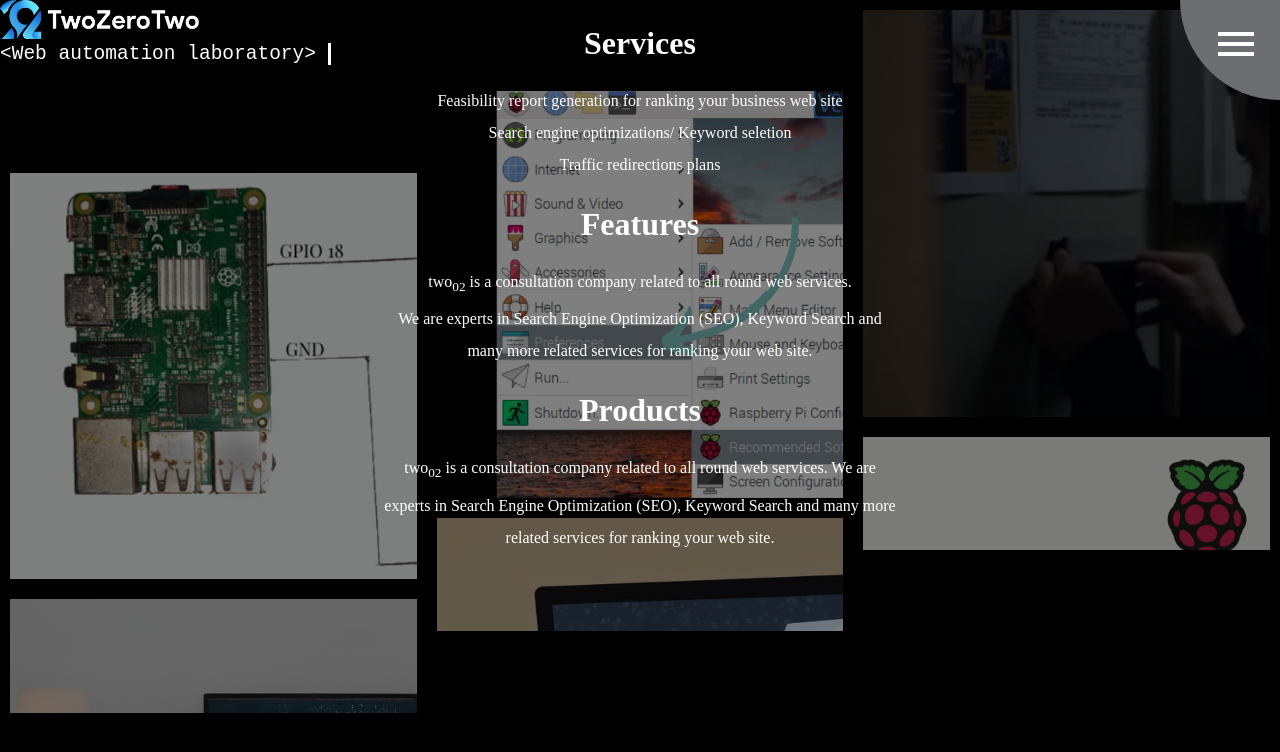
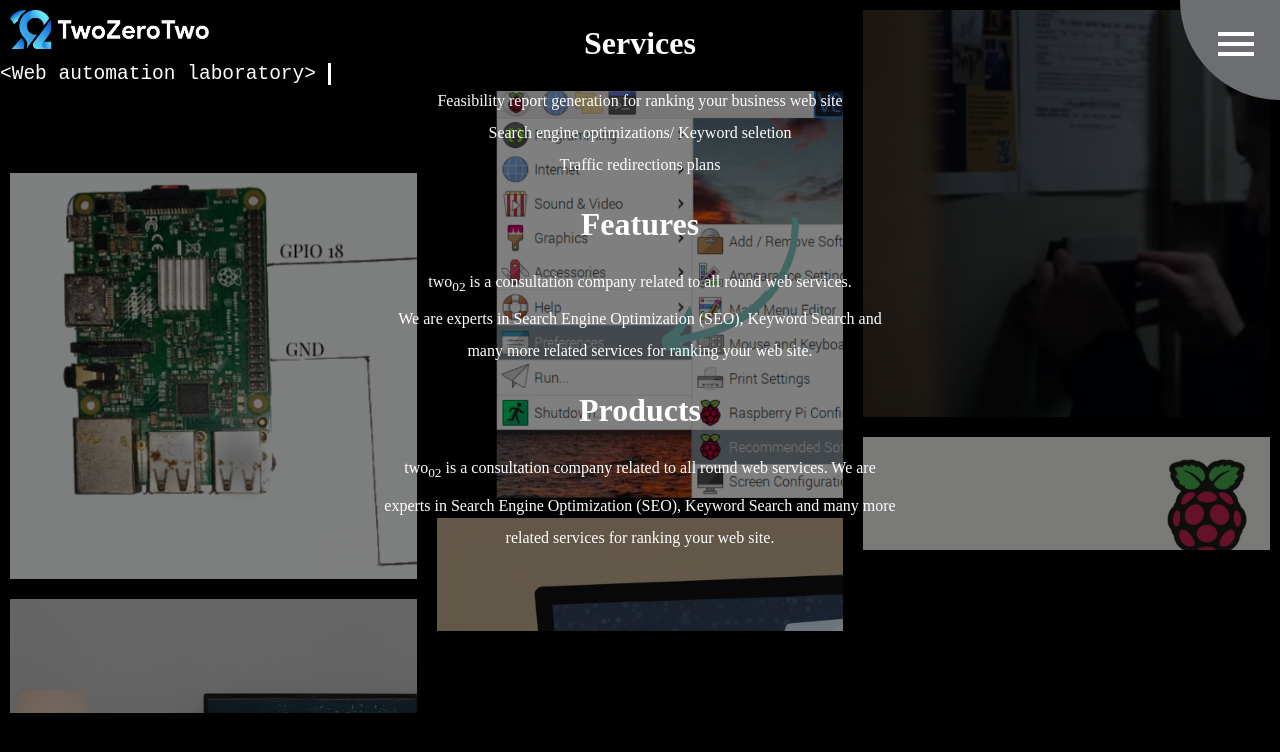
Before and after one commit to TharakaUJ/two02, a Jekyll site: the page built from index.html, in a window 1280 px wide. Shown: the top 752 px of the page. Built offline with Jekyll 4.4.1, drawn with Linux system fonts in a browser that asks for light colours; the list of posts is cut into pages by our own code.

Commit message:
logo adjustments

```diff
--- a/assets/css/mymain.scss
+++ b/assets/css/mymain.scss
@@ -201,6 +201,7 @@
 
 	img {
 		width: 200px;
+		margin: 10px;
 	}
 
 }
--- a/index.html
+++ b/index.html
@@ -28,7 +28,7 @@
 	</div>
 
 <div class="title">
-	<img src="assets/images/white text horizontal .png">
+	<img src="assets/images/white text horizontal .png" alt="TWO02">
 	<!--h1>TWO<sub>02</sub></h1-->
 	<div class="typing-wrapper">
 		<div class="typing-demo">
```
